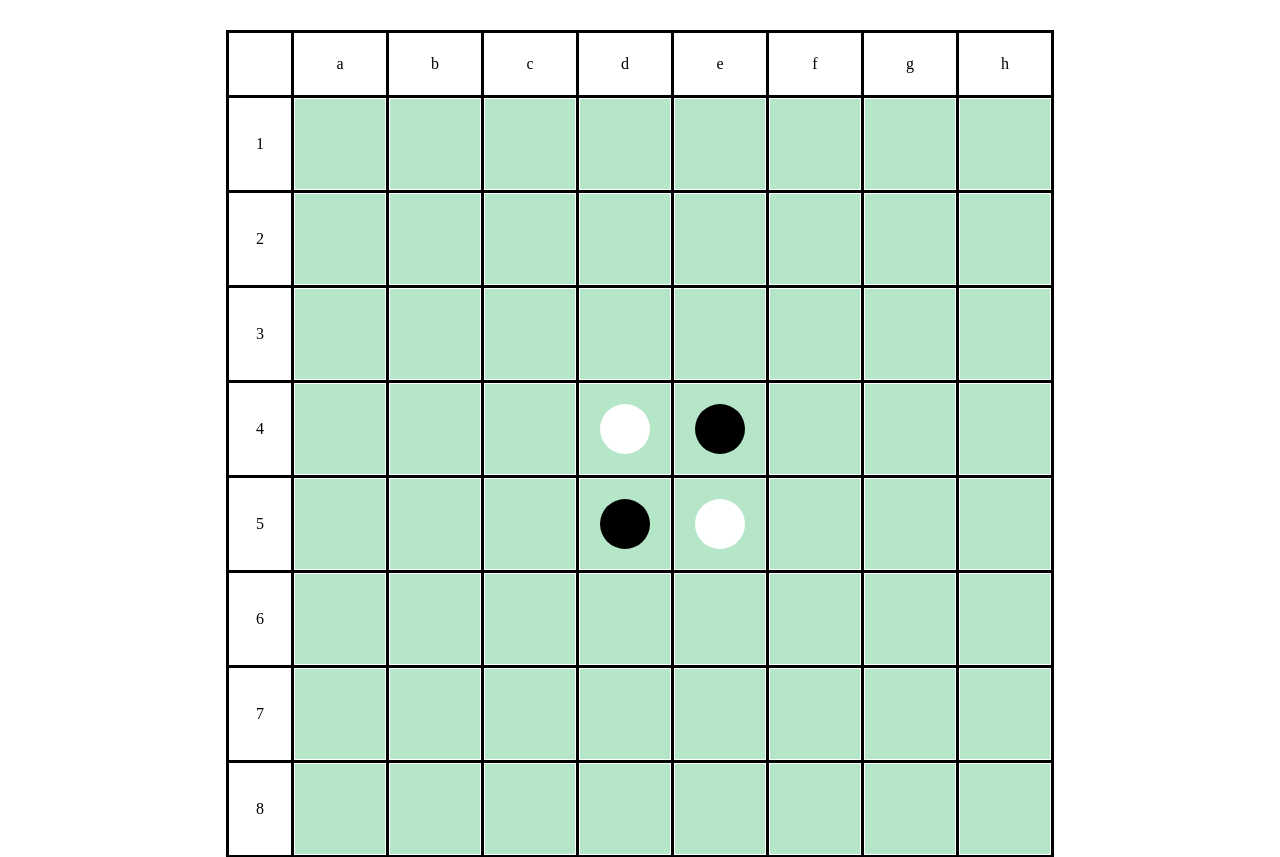
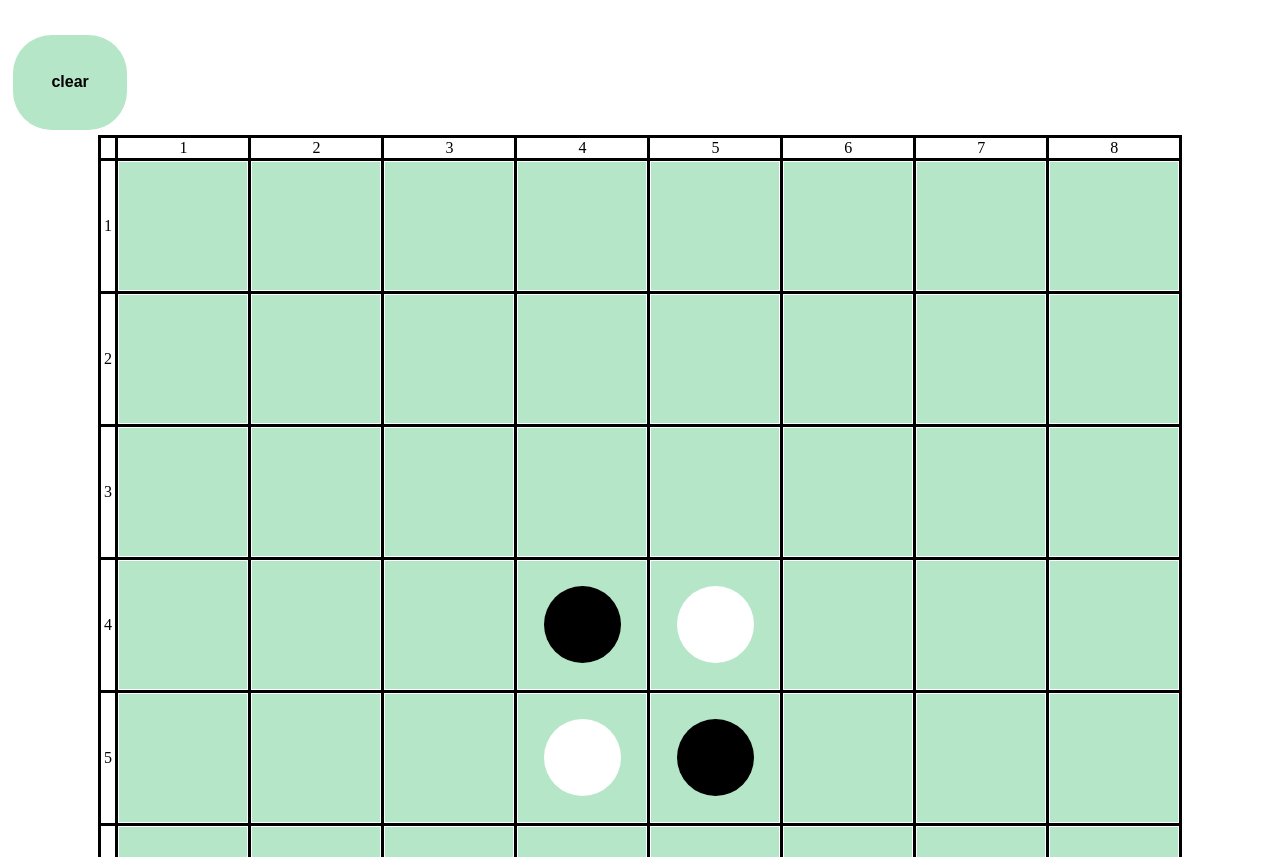
Before and after one commit to kevin202108/reversi, a plain HTML site: page imdex.html in a window 1280 px wide. Shown: the part 95-952 px from the top of the page. Drawn offline with Linux system fonts and the light colour scheme.

Commit message:
與本機端同步

```diff
--- a/imdex.html
+++ b/imdex.html
@@ -18,15 +18,15 @@
   }
   table th,
   table td {
-    width: 60px; height: 60px;
+    width: 1vw; height: 1vh;
     border: solid 3px #000;
     text-align: center;
   }
   button {
     background-color: rgb(182, 230, 200);
     border: none;
-    color: white;
-    padding: 20px 20px;
+    color: black;
+    padding: 2vw 2vw;
     text-align: center;
     text-decoration: none;
     display: inline-block;
@@ -34,132 +34,139 @@
     cursor: pointer;
     z-index:100;
   }
+  .clear{
+    margin: 5px;
+    border: 1px rgb(0, 0, 0);
+    padding: 3vw 3vw;
+    border-radius: 3vw;
+  }
   /*button:hover {
     background-color: #4CAF50;
   } */
   div{
     float: left;
     z-index:-100;
-    width: 50px;
-    height: 50px;
-    border-radius: 25px;
+    width: 6vw;
+    height: 6vw;
+    border-radius: 3vw;
     background-color: rgb(182, 230, 200);
   }
-  .btn33{
+  .stone33{
     background-color: white;
   }
-  .btn44{
+  .stone44{
     background-color: white;
   }
-  .btn34{
+  .stone34{
     background-color: black;
   }
-  .btn43{
+  .stone43{
     background-color: black;
   }
 </style>
-<body>
+<body onload="init()">
   <h1>Reversi</h1>
+  <button class="clear" onclick="init()"><b>clear</b></button>
   <table>
     <tbody>
       <tr>
           <td></td>
-          <td>a</td>
-          <td>b</td>
-          <td>c</td>
-          <td>d</td>
-          <td>e</td>
-          <td>f</td>
-          <td>g</td>
-          <td>h</td>
+          <td>1</td>
+          <td>2</td>
+          <td>3</td>
+          <td>4</td>
+          <td>5</td>
+          <td>6</td>
+          <td>7</td>
+          <td>8</td>
       </tr>
       <tr>
           <td>1</td>
-          <td><button onclick="btnOnclick(0,0)" ><div id="btn00"></div></button></td>
-          <td><button onclick="btnOnclick(0,1)" ><div id="btn01"></div></button></td>
-          <td><button onclick="btnOnclick(0,2)" ><div id="btn02"></div></button></td>
-          <td><button onclick="btnOnclick(0,3)" ><div id="btn03"></div></button></td>
-          <td><button onclick="btnOnclick(0,4)" ><div id="btn04"></div></button></td>
-          <td><button onclick="btnOnclick(0,5)" ><div id="btn05"></div></button></td>
-          <td><button onclick="btnOnclick(0,6)" ><div id="btn06"></div></button></td>
-          <td><button onclick="btnOnclick(0,7)" ><div id="btn07"></div></button></td>
+          <td><button onclick="stoneOnclick(0,0)" ><div id="stone00"></div></button></td>
+          <td><button onclick="stoneOnclick(0,1)" ><div id="stone01"></div></button></td>
+          <td><button onclick="stoneOnclick(0,2)" ><div id="stone02"></div></button></td>
+          <td><button onclick="stoneOnclick(0,3)" ><div id="stone03"></div></button></td>
+          <td><button onclick="stoneOnclick(0,4)" ><div id="stone04"></div></button></td>
+          <td><button onclick="stoneOnclick(0,5)" ><div id="stone05"></div></button></td>
+          <td><button onclick="stoneOnclick(0,6)" ><div id="stone06"></div></button></td>
+          <td><button onclick="stoneOnclick(0,7)" ><div id="stone07"></div></button></td>
       </tr>
       <tr>
           <td>2</td>
-          <td><button onclick="btnOnclick(1,0)" ><div id="btn10"></div></button></td>
-          <td><button onclick="btnOnclick(1,1)" ><div id="btn11"></div></button></td>
-          <td><button onclick="btnOnclick(1,2)" ><div id="btn12"></div></button></td>
-          <td><button onclick="btnOnclick(1,3)" ><div id="btn13"></div></button></td>
-          <td><button onclick="btnOnclick(1,4)" ><div id="btn14"></div></button></td>
-          <td><button onclick="btnOnclick(1,5)" ><div id="btn15"></div></button></td>
-          <td><button onclick="btnOnclick(1,6)" ><div id="btn16"></div></button></td>
-          <td><button onclick="btnOnclick(1,7)" ><div id="btn17"></div></button></td>
+          <td><button onclick="stoneOnclick(1,0)" ><div id="stone10"></div></button></td>
+          <td><button onclick="stoneOnclick(1,1)" ><div id="stone11"></div></button></td>
+          <td><button onclick="stoneOnclick(1,2)" ><div id="stone12"></div></button></td>
+          <td><button onclick="stoneOnclick(1,3)" ><div id="stone13"></div></button></td>
+          <td><button onclick="stoneOnclick(1,4)" ><div id="stone14"></div></button></td>
+          <td><button onclick="stoneOnclick(1,5)" ><div id="stone15"></div></button></td>
+          <td><button onclick="stoneOnclick(1,6)" ><div id="stone16"></div></button></td>
+          <td><button onclick="stoneOnclick(1,7)" ><div id="stone17"></div></button></td>
       </tr>
       <tr>
           <td>3</td>
-          <td><button onclick="btnOnclick(2,0)" ><div id="btn20"></div></button></td>
-          <td><button onclick="btnOnclick(2,1)" ><div id="btn21"></div></button></td>
-          <td><button onclick="btnOnclick(2,2)" ><div id="btn22"></div></button></td>
-          <td><button onclick="btnOnclick(2,3)" ><div id="btn23"></div></button></td>
-          <td><button onclick="btnOnclick(2,4)" ><div id="btn24"></div></button></td>
-          <td><button onclick="btnOnclick(2,5)" ><div id="btn25"></div></button></td>
-          <td><button onclick="btnOnclick(2,6)" ><div id="btn26"></div></button></td>
-          <td><button onclick="btnOnclick(2,7)" ><div id="btn27"></div></button></td>
+          <td><button onclick="stoneOnclick(2,0)" ><div id="stone20"></div></button></td>
+          <td><button onclick="stoneOnclick(2,1)" ><div id="stone21"></div></button></td>
+          <td><button onclick="stoneOnclick(2,2)" ><div id="stone22"></div></button></td>
+          <td><button onclick="stoneOnclick(2,3)" ><div id="stone23"></div></button></td>
+          <td><button onclick="stoneOnclick(2,4)" ><div id="stone24"></div></button></td>
+          <td><button onclick="stoneOnclick(2,5)" ><div id="stone25"></div></button></td>
+          <td><button onclick="stoneOnclick(2,6)" ><div id="stone26"></div></button></td>
+          <td><button onclick="stoneOnclick(2,7)" ><div id="stone27"></div></button></td>
       </tr>
       <tr>
           <td>4</td>
-          <td><button onclick="btnOnclick(3,0)" ><div id="btn30"></div></button></td>
-          <td><button onclick="btnOnclick(3,1)" ><div id="btn31"></div></button></td>
-          <td><button onclick="btnOnclick(3,2)" ><div id="btn32"></div></button></td>
-          <td><button onclick="btnOnclick(3,3)" ><div id="btn33" class="btn33"></div></button></td>
-          <td><button onclick="btnOnclick(3,4)" ><div id="btn34" class="btn34"></div></button></td>
-          <td><button onclick="btnOnclick(3,5)" ><div id="btn35"></div></button></td>
-          <td><button onclick="btnOnclick(3,6)" ><div id="btn36"></div></button></td>
-          <td><button onclick="btnOnclick(3,7)" ><div id="btn37"></div></button></td>
+          <td><button onclick="stoneOnclick(3,0)" ><div id="stone30"></div></button></td>
+          <td><button onclick="stoneOnclick(3,1)" ><div id="stone31"></div></button></td>
+          <td><button onclick="stoneOnclick(3,2)" ><div id="stone32"></div></button></td>
+          <td><button onclick="stoneOnclick(3,3)" ><div id="stone33" class="stone33"></div></button></td>
+          <td><button onclick="stoneOnclick(3,4)" ><div id="stone34" class="stone34"></div></button></td>
+          <td><button onclick="stoneOnclick(3,5)" ><div id="stone35"></div></button></td>
+          <td><button onclick="stoneOnclick(3,6)" ><div id="stone36"></div></button></td>
+          <td><button onclick="stoneOnclick(3,7)" ><div id="stone37"></div></button></td>
       </tr>
       <tr>
           <td>5</td>
-          <td><button onclick="btnOnclick(4,0)" ><div id="btn40"></div></button></td>
-          <td><button onclick="btnOnclick(4,1)" ><div id="btn41"></div></button></td>
-          <td><button onclick="btnOnclick(4,2)" ><div id="btn42"></div></button></td>
-          <td><button onclick="btnOnclick(4,3)" ><div id="btn43" class="btn43""></div></button></td>
-          <td><button onclick="btnOnclick(4,4)" ><div id="btn44" class="btn44"></div></button></td>
-          <td><button onclick="btnOnclick(4,5)" ><div id="btn45"></div></button></td>
-          <td><button onclick="btnOnclick(4,6)" ><div id="btn46"></div></button></td>
-          <td><button onclick="btnOnclick(4,7)" ><div id="btn47"></div></button></td>
+          <td><button onclick="stoneOnclick(4,0)" ><div id="stone40"></div></button></td>
+          <td><button onclick="stoneOnclick(4,1)" ><div id="stone41"></div></button></td>
+          <td><button onclick="stoneOnclick(4,2)" ><div id="stone42"></div></button></td>
+          <td><button onclick="stoneOnclick(4,3)" ><div id="stone43" class="stone43""></div></button></td>
+          <td><button onclick="stoneOnclick(4,4)" ><div id="stone44" class="stone44"></div></button></td>
+          <td><button onclick="stoneOnclick(4,5)" ><div id="stone45"></div></button></td>
+          <td><button onclick="stoneOnclick(4,6)" ><div id="stone46"></div></button></td>
+          <td><button onclick="stoneOnclick(4,7)" ><div id="stone47"></div></button></td>
       </tr>
       <tr>
           <td>6</td>
-          <td><button onclick="btnOnclick(5,0)" ><div id="btn50"></div></button></td>
-          <td><button onclick="btnOnclick(5,1)" ><div id="btn51"></div></button></td>
-          <td><button onclick="btnOnclick(5,2)" ><div id="btn52"></div></button></td>
-          <td><button onclick="btnOnclick(5,3)" ><div id="btn53"></div></button></td>
-          <td><button onclick="btnOnclick(5,4)" ><div id="btn54"></div></button></td>
-          <td><button onclick="btnOnclick(5,5)" ><div id="btn55"></div></button></td>
-          <td><button onclick="btnOnclick(5,6)" ><div id="btn56"></div></button></td>
-          <td><button onclick="btnOnclick(5,7)" ><div id="btn57"></div></button></td>
+          <td><button onclick="stoneOnclick(5,0)" ><div id="stone50"></div></button></td>
+          <td><button onclick="stoneOnclick(5,1)" ><div id="stone51"></div></button></td>
+          <td><button onclick="stoneOnclick(5,2)" ><div id="stone52"></div></button></td>
+          <td><button onclick="stoneOnclick(5,3)" ><div id="stone53"></div></button></td>
+          <td><button onclick="stoneOnclick(5,4)" ><div id="stone54"></div></button></td>
+          <td><button onclick="stoneOnclick(5,5)" ><div id="stone55"></div></button></td>
+          <td><button onclick="stoneOnclick(5,6)" ><div id="stone56"></div></button></td>
+          <td><button onclick="stoneOnclick(5,7)" ><div id="stone57"></div></button></td>
       </tr>
       <tr>
           <td>7</td>
-          <td><button onclick="btnOnclick(6,0)" ><div id="btn60"></div></button></td>
-          <td><button onclick="btnOnclick(6,1)" ><div id="btn61"></div></button></td>
-          <td><button onclick="btnOnclick(6,2)" ><div id="btn62"></div></button></td>
-          <td><button onclick="btnOnclick(6,3)" ><div id="btn63"></div></button></td>
-          <td><button onclick="btnOnclick(6,4)" ><div id="btn64"></div></button></td>
-          <td><button onclick="btnOnclick(6,5)" ><div id="btn65"></div></button></td>
-          <td><button onclick="btnOnclick(6,6)" ><div id="btn66"></div></button></td>
-          <td><button onclick="btnOnclick(6,7)" ><div id="btn67"></div></button></td>
+          <td><button onclick="stoneOnclick(6,0)" ><div id="stone60"></div></button></td>
+          <td><button onclick="stoneOnclick(6,1)" ><div id="stone61"></div></button></td>
+          <td><button onclick="stoneOnclick(6,2)" ><div id="stone62"></div></button></td>
+          <td><button onclick="stoneOnclick(6,3)" ><div id="stone63"></div></button></td>
+          <td><button onclick="stoneOnclick(6,4)" ><div id="stone64"></div></button></td>
+          <td><button onclick="stoneOnclick(6,5)" ><div id="stone65"></div></button></td>
+          <td><button onclick="stoneOnclick(6,6)" ><div id="stone66"></div></button></td>
+          <td><button onclick="stoneOnclick(6,7)" ><div id="stone67"></div></button></td>
       </tr>
       <tr>
           <td>8</td>
-          <td><button onclick="btnOnclick(7,0)" ><div id="btn70"></div></button></td>
-          <td><button onclick="btnOnclick(7,1)" ><div id="btn71"></div></button></td>
-          <td><button onclick="btnOnclick(7,2)" ><div id="btn72"></div></button></td>
-          <td><button onclick="btnOnclick(7,3)" ><div id="btn73"></div></button></td>
-          <td><button onclick="btnOnclick(7,4)" ><div id="btn74"></div></button></td>
-          <td><button onclick="btnOnclick(7,5)" ><div id="btn75"></div></button></td>
-          <td><button onclick="btnOnclick(7,6)" ><div id="btn76"></div></button></td>
-          <td><button onclick="btnOnclick(7,7)" ><div id="btn77"></div></button></td>
+          <td><button onclick="stoneOnclick(7,0)" ><div id="stone70"></div></button></td>
+          <td><button onclick="stoneOnclick(7,1)" ><div id="stone71"></div></button></td>
+          <td><button onclick="stoneOnclick(7,2)" ><div id="stone72"></div></button></td>
+          <td><button onclick="stoneOnclick(7,3)" ><div id="stone73"></div></button></td>
+          <td><button onclick="stoneOnclick(7,4)" ><div id="stone74"></div></button></td>
+          <td><button onclick="stoneOnclick(7,5)" ><div id="stone75"></div></button></td>
+          <td><button onclick="stoneOnclick(7,6)" ><div id="stone76"></div></button></td>
+          <td><button onclick="stoneOnclick(7,7)" ><div id="stone77"></div></button></td>
       </tr>
 
     </tbody>
```
